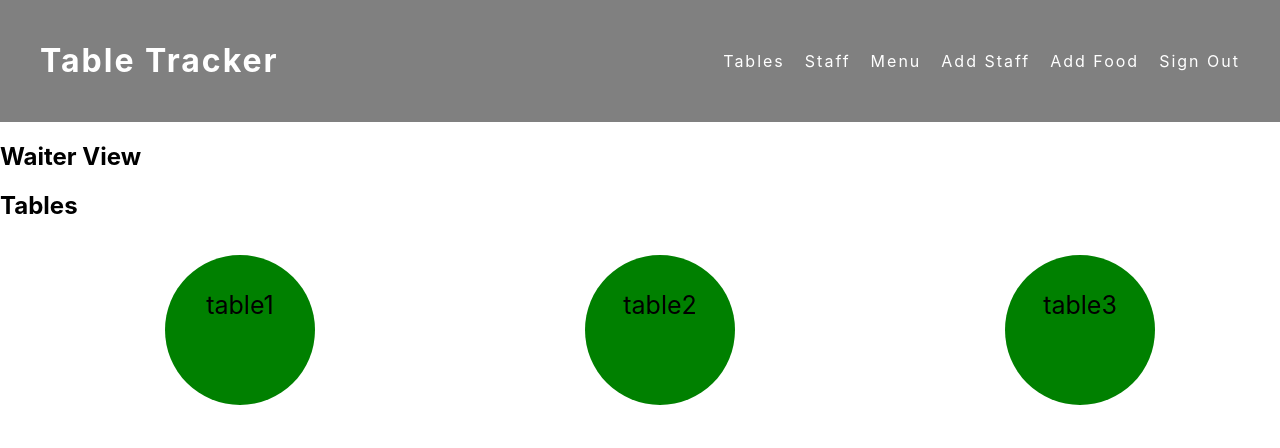
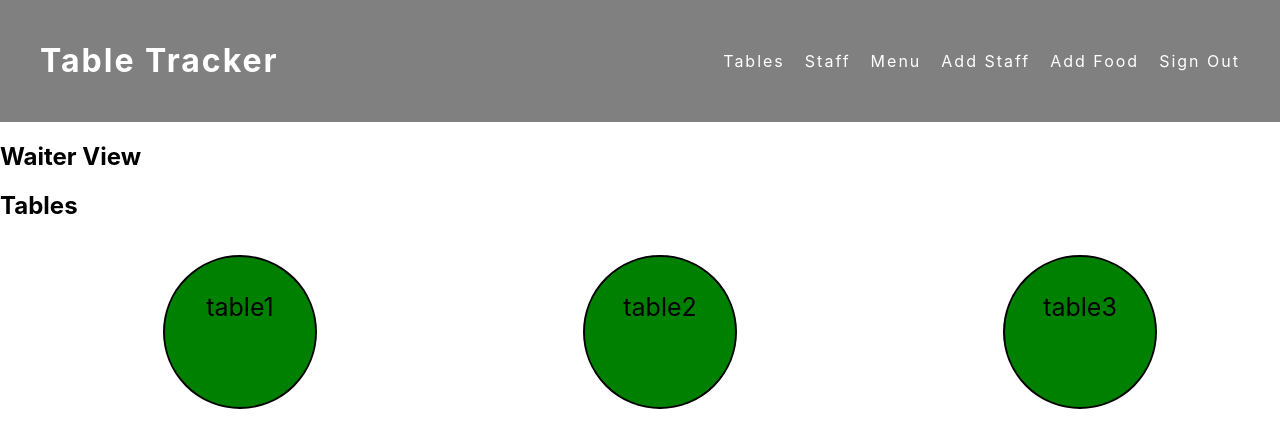
Before and after one commit to usuajiayako/Table-Tracker, a React (Create React App) app: page /waiter in a window 1280 px wide. Shown: the top 448 px of the page. Built offline with nearby package versions, Linux system fonts and the light colour scheme; no server answers.

Commit message:
changes css to scss, adds border to tables

```diff
--- a/src/containers/WaiterPage/Tables.jsx
+++ b/src/containers/WaiterPage/Tables.jsx
@@ -1,6 +1,6 @@
 import React from "react";
 import { useState } from "react";
-import "./WaiterPage.css";
+import "./WaiterPage.scss";
 import Popup from "../../components/Popup/Popup";
 
 function Tables() {
--- a/src/containers/WaiterPage/WaiterPage.jsx
+++ b/src/containers/WaiterPage/WaiterPage.jsx
@@ -1,6 +1,6 @@
-import './WaiterPage.css';
-import React from 'react';
-import Tables from './Tables';
+import "./WaiterPage.scss";
+import React from "react";
+import Tables from "./Tables";
 
 const WaiterPage = () => {
   return (
--- a/src/containers/WaiterPage/WaiterPage.css
+++ b/src/containers/WaiterPage/WaiterPage.scss
@@ -15,4 +15,5 @@ ul {
   margin: 5px;
   line-height: 100px;
   font-size: 25px;
+  border: solid black 2px;
 }
```
